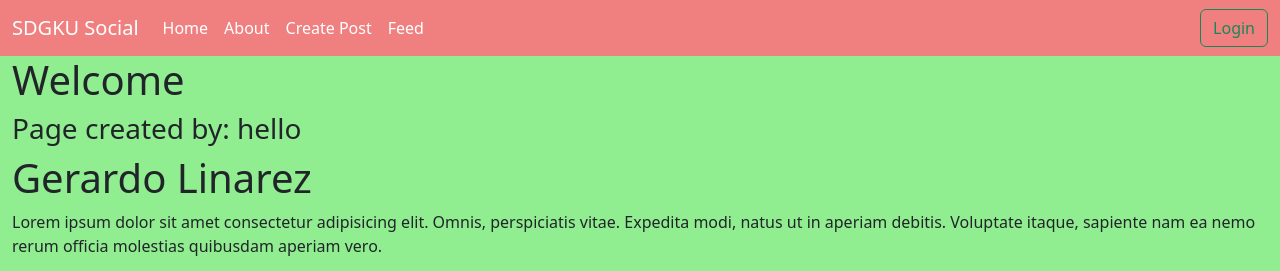
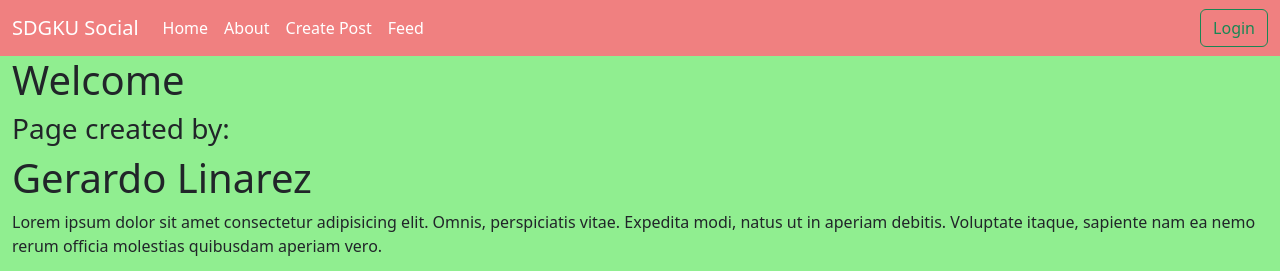
Before and after one commit to drinzunza/Hercules, a Django app: page /about in a window 1280 px wide. Shown: the top 271 px of the page. Run offline with Django 5.2, Linux system fonts and the light colour scheme.

Commit message:
final version

```diff
--- a/static/css/about.css
+++ /dev/null
@@ -1,5 +0,0 @@
-
-
-.h1{
-    text-align: center;
-}
--- a/templates/navbar.html
+++ b/templates/navbar.html
@@ -29,8 +29,8 @@
             <a class="btn btn-outline-success" href="{% url 'login' %}">Login</a>
             {% else %}
             <div class="u-avatar">
-                {% if post.author.profile_picture %}
-                <img src="{{post.author.profile.url}}" alt="User avatar">
+                {% if user.profile_picture %}
+                <img src="{{user.profile_picture.url}}" alt="User avatar">
                 {% else %}
                 <img src="https://tinyurl.com/adbakzw9" alt="Profile Picture">
                 {% endif %}
--- a/templates/posts/about.html
+++ b/templates/posts/about.html
@@ -3,11 +3,11 @@
 
 {% block content %}
 
-<link rel="stylesheet" href="{% static 'css/about.css' %}">
+<link rel="stylesheet" href="{% static '/css/about.css' %}">
 
 <h1>Welcome</h1>
 <div>
-    <h3>Page created by: hello</h3>
+    <h3>Page created by:</h3>
     <h1>Gerardo Linarez</h1>
     <p>Lorem ipsum dolor sit amet consectetur adipisicing elit. Omnis, perspiciatis vitae. Expedita modi, natus ut in aperiam debitis. Voluptate itaque, sapiente nam ea nemo rerum officia molestias quibusdam aperiam vero.</p>
 </div>
```
